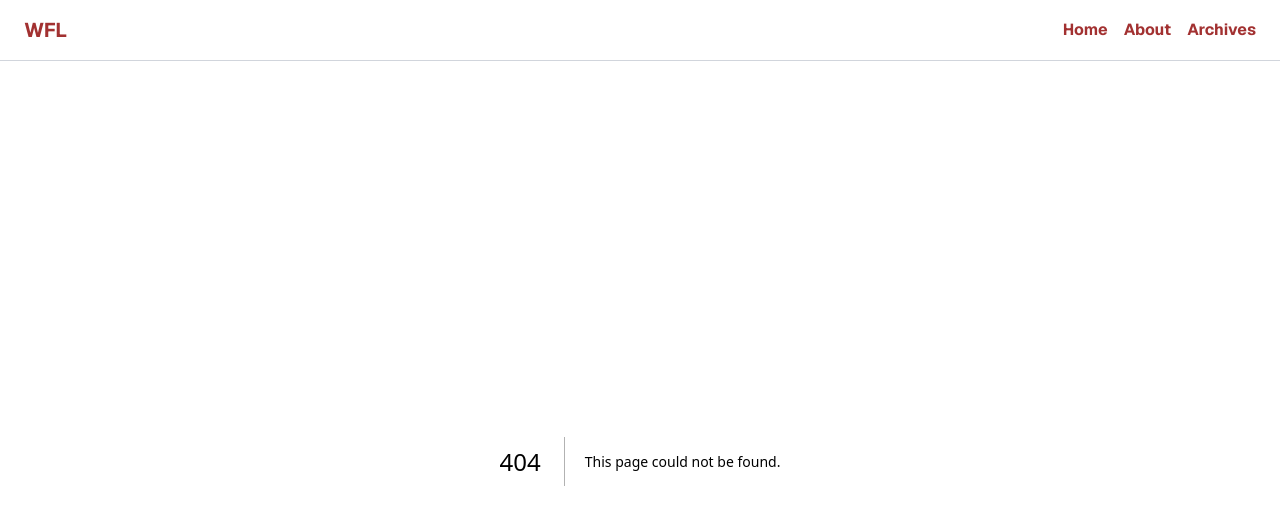
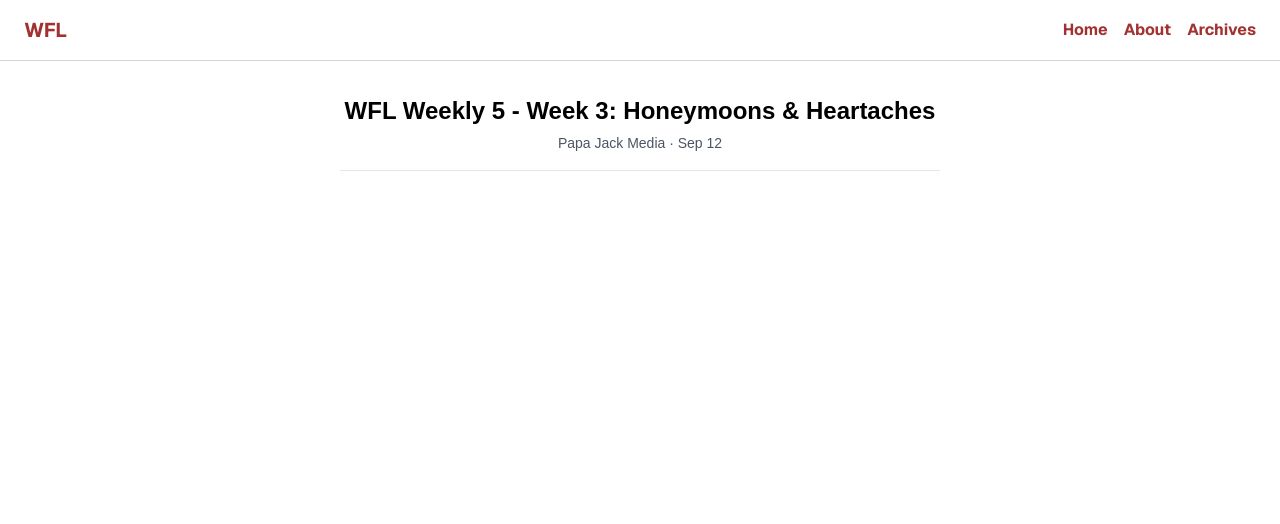
Before and after one commit to andyragu/wfl-website, a Next.js app: page /articles/wfl-weekly-3 in a window 1280 px wide. Before the commit this address had no page. Shown: the top 524 px of the page. Built offline with nearby package versions, Linux system fonts and the light colour scheme.

Commit message:
wfl weekly 3 setup

```diff
--- /dev/null
+++ b/src/app/articles/wfl-weekly-3/page.tsx
@@ -0,0 +1,20 @@
+import "../styles.css"
+
+
+export default function WFLWeekly2(){
+    return (
+        <main className = "min-h-screen bg-[#ffffff]">
+            <div className="header">
+                <h1 className="title-name">WFL Weekly 5 - Week 3:
+                Honeymoons & Heartaches</h1>
+                <div className="post-meta">
+                    Papa Jack Media · Sep 12
+                </div>
+                <div className="divider"></div>
+                <div className="article">
+
+                </div>
+            </div>
+        </main>
+    )
+}
--- a/src/app/components/featuredsection.tsx
+++ b/src/app/components/featuredsection.tsx
@@ -25,6 +25,14 @@ const POSTS: Post[] = [
       author: "Papa Jack Media",
       date: "Sep 12",
       href: "/articles/wfl-weekly-2",
+    },
+    {
+      id: "3",
+      title: "WFL Weekly 5 - Week 3: Honeymoons & Heartaches",
+      desc: "Point out your partner's imperfections",
+      author: "Papa Jack Media",
+      date: "Sep 19",
+      href: "/articles/wfl-weekly-3",
     },
 ];
 
--- a/src/app/components/standings.tsx
+++ b/src/app/components/standings.tsx
@@ -12,18 +12,18 @@ type Team = {
 };
 
 const TEAMS: Team[] = [
-  { id: "1",  name: "Take me to Valhalla Lamar", manager: "Andy",     wins: 1, losses: 0, ties: 0, pf: 150.96 },
-  { id: "2",  name: "Came",                         manager: "Daniel",   wins: 0, losses: 1, ties: 0, pf: 77.12 },
-  { id: "3",  name: "KRAFT YAC & CHEESE",           manager: "Drew",     wins: 1, losses: 0, ties: 0, pf: 125.08 },
-  { id: "4",  name: "Wake and Baker Co.",           manager: "Jonah",    wins: 0, losses: 1, ties: 0, pf: 148.28 },
-  { id: "5",  name: "The Bang Bros",                manager: "Andres",   wins: 1, losses: 0, ties: 0, pf: 163.96  },
-  { id: "6",  name: "Marvin's Room",                manager: "Jack",   wins: 0, losses: 1, ties: 0, pf: 161.92  },
-  { id: "7",  name: "How u gonna urmm naoww danggg",          manager: "Ale",      wins: 1, losses: 0, ties: 0, pf: 119.14 },
-  { id: "8",  name: "Hall of Fame Youtuber",        manager: "Fabian",   wins: 1, losses: 0, ties: 0, pf: 124.02 },
-  { id: "9",  name: "Why you gotta up an jittleyang", manager: "Eric",    wins: 0, losses: 1, ties: 0, pf: 89.42 },
-  { id: "10", name: "Golden Boys",                  manager: "Johnny",   wins: 0, losses: 1, ties: 0, pf: 88.32},
-  { id: "11", name: "Worse than WHL",               manager: "Jeremias", wins: 0, losses: 1, ties: 0, pf: 118.92},
-  { id: "12", name: "This is a call for help",      manager: "Parker",   wins: 1, losses: 0, ties: 0, pf: 159.18},
+  { id: "1",  name: "Take me to Valhalla Lamar", manager: "Andy",     wins: 2, losses: 0, ties: 0, pf: 299.86 },
+  { id: "2",  name: "Came",                         manager: "Daniel",   wins: 1, losses: 1, ties: 0, pf: 192.40 },
+  { id: "3",  name: "KRAFT YAC & CHEESE",           manager: "Drew",     wins: 1, losses: 1, ties: 0, pf: 264.62 },
+  { id: "4",  name: "Wake and Baker Co.",           manager: "Jonah",    wins: 1, losses: 1, ties: 0, pf: 303.86 },
+  { id: "5",  name: "The Bang Bros",                manager: "Andres",   wins: 1, losses: 1, ties: 0, pf: 268.98  },
+  { id: "6",  name: "Marvin's Room",                manager: "Jack",   wins: 0, losses: 2, ties: 0, pf: 282.62  },
+  { id: "7",  name: "How u gonna urmm naoww danggg",          manager: "Ale",      wins: 1, losses: 1, ties: 0, pf: 225.54 },
+  { id: "8",  name: "Hall of Fame Youtuber",        manager: "Fabian",   wins: 2, losses: 0, ties: 0, pf: 267.92 },
+  { id: "9",  name: "Why you gotta up an jittleyang", manager: "Eric",    wins: 0, losses: 2, ties: 0, pf: 196.36 },
+  { id: "10", name: "Golden Boys",                  manager: "Johnny",   wins: 0, losses: 2, ties: 0, pf: 192.60},
+  { id: "11", name: "Worse than WHL",               manager: "Jeremias", wins: 1, losses: 1, ties: 0, pf: 266.66},
+  { id: "12", name: "This is a call for help",      manager: "Parker",   wins: 2, losses: 0, ties: 0, pf: 345.98},
 ];
 
 export default function Standings() {
```
